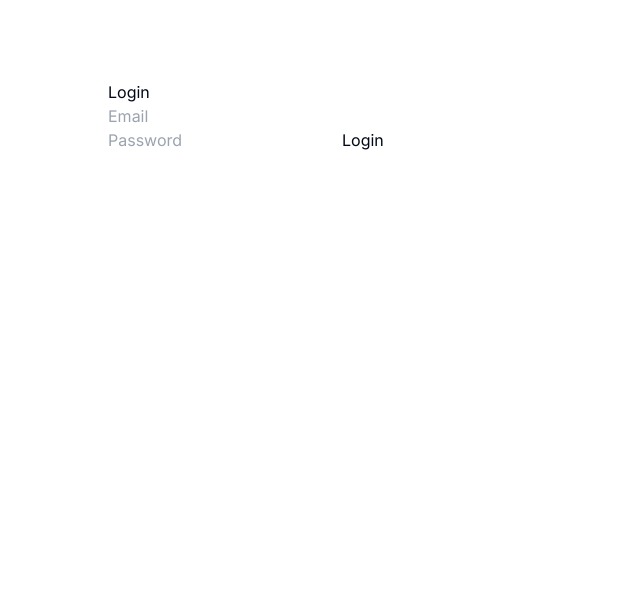
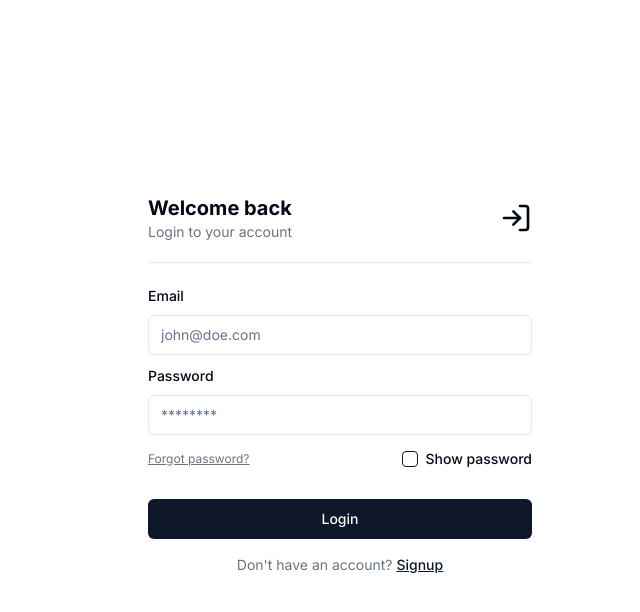
Before and after one commit to zidanhafiz/ZenPOS, a Next.js app: page /login in a window 1280 px wide. Shown: the top 612 px of the page, without its empty margins (300-940 px from the left). Built offline with nearby package versions, Linux system fonts and the light colour scheme.

Commit message:
Add login page

```diff
--- a/app/(auth)/layout.tsx
+++ b/app/(auth)/layout.tsx
@@ -1,5 +1,5 @@
 import { ReactNode } from "react";
 
 export default function AuthLayout({ children }: { children: ReactNode }) {
-  return <div className='max-w-lg mx-auto my-10 md:my-20 px-6'>{children}</div>;
+  return <div className='max-w-lg mx-auto md:flex md:flex-col md:items-center md:justify-center md:h-screen py-10 px-6'>{children}</div>;
 }
--- /dev/null
+++ b/app/(auth)/login/Form.tsx
@@ -0,0 +1,127 @@
+"use client";
+import { cn } from "@/lib/utils";
+import { zodResolver } from "@hookform/resolvers/zod";
+import { useForm } from "react-hook-form";
+import { toast } from "@/hooks/use-toast";
+import { Button } from "@/components/ui/button";
+import { Form, FormControl, FormField, FormItem, FormLabel, FormMessage } from "@/components/ui/form";
+import { Input } from "@/components/ui/input";
+import { loginSchema, LoginSchema } from "@/lib/schemas/auth";
+import Link from "next/link";
+import { Checkbox } from "@/components/ui/checkbox";
+import { useState } from "react";
+
+export function LoginForm({ className, ...props }: React.ComponentPropsWithoutRef<"div">) {
+  const [showPassword, setShowPassword] = useState<boolean>(false);
+  const form = useForm<LoginSchema>({
+    resolver: zodResolver(loginSchema),
+    defaultValues: {
+      email: "",
+      password: "",
+    },
+  });
+
+  const {
+    handleSubmit,
+    formState: { isSubmitting },
+  } = form;
+
+  const onSubmit = async (data: LoginSchema) => {
+    toast({
+      title: "You submitted the following values:",
+      description: (
+        <pre className='mt-2 w-[340px] rounded-md bg-slate-950 p-4'>
+          <code className='text-white'>{JSON.stringify(data, null, 2)}</code>
+        </pre>
+      ),
+    });
+  };
+
+  return (
+    <div
+      className={cn(className, "w-full")}
+      {...props}
+    >
+      <Form {...form}>
+        <form
+          onSubmit={handleSubmit(onSubmit)}
+          className='grid gap-y-2'
+        >
+          <FormField
+            control={form.control}
+            name='email'
+            render={({ field }) => (
+              <FormItem>
+                <FormLabel>Email</FormLabel>
+                <FormControl>
+                  <Input
+                    placeholder='john@doe.com'
+                    type='email'
+                    {...field}
+                  />
+                </FormControl>
+                <FormMessage />
+              </FormItem>
+            )}
+          />
+          <FormField
+            control={form.control}
+            name='password'
+            render={({ field }) => (
+              <FormItem>
+                <FormLabel>Password</FormLabel>
+                <FormControl>
+                  <Input
+                    placeholder='********'
+                    type={showPassword ? "text" : "password"}
+                    {...field}
+                  />
+                </FormControl>
+                <FormMessage />
+              </FormItem>
+            )}
+          />
+          <div className='flex justify-between items-end'>
+            <Link
+              className='text-xs text-gray-500 underline'
+              href='/forgot-password'
+            >
+              Forgot password?
+            </Link>
+            <div className='flex items-center space-x-2 mt-2 ml-auto'>
+              <Checkbox
+                id='show-password'
+                checked={showPassword}
+                onCheckedChange={() => setShowPassword(!showPassword)}
+              />
+              <label
+                htmlFor='show-password'
+                className='text-sm font-medium leading-none peer-disabled:cursor-not-allowed peer-disabled:opacity-70'
+              >
+                Show password
+              </label>
+            </div>
+          </div>
+          <div className='flex flex-col gap-2 mt-6 mb-8 items-center'>
+            <Button
+              type='submit'
+              disabled={isSubmitting}
+              className='w-full'
+            >
+              Login
+            </Button>
+            <p className='text-sm text-gray-500 mt-2'>
+              Don&apos;t have an account?{" "}
+              <Link
+                href='/signup'
+                className='text-primary underline font-medium'
+              >
+                Signup
+              </Link>
+            </p>
+          </div>
+        </form>
+      </Form>
+    </div>
+  );
+}
--- a/app/(auth)/login/page.tsx
+++ b/app/(auth)/login/page.tsx
@@ -1,18 +1,16 @@
+import { LogIn } from "lucide-react";
+import Header from "../Header";
+import { LoginForm } from "./Form";
+
 export default function LoginPage() {
   return (
-    <div>
-      <h1>Login</h1>
-      <form>
-        <input
-          type='email'
-          placeholder='Email'
-        />
-        <input
-          type='password'
-          placeholder='Password'
-        />
-        <button type='submit'>Login</button>
-      </form>
+    <div className='max-w-sm w-full'>
+      <Header
+        title='Welcome back'
+        description='Login to your account'
+        icon={<LogIn size={32} />}
+      />
+      <LoginForm />
     </div>
   );
 }
```
